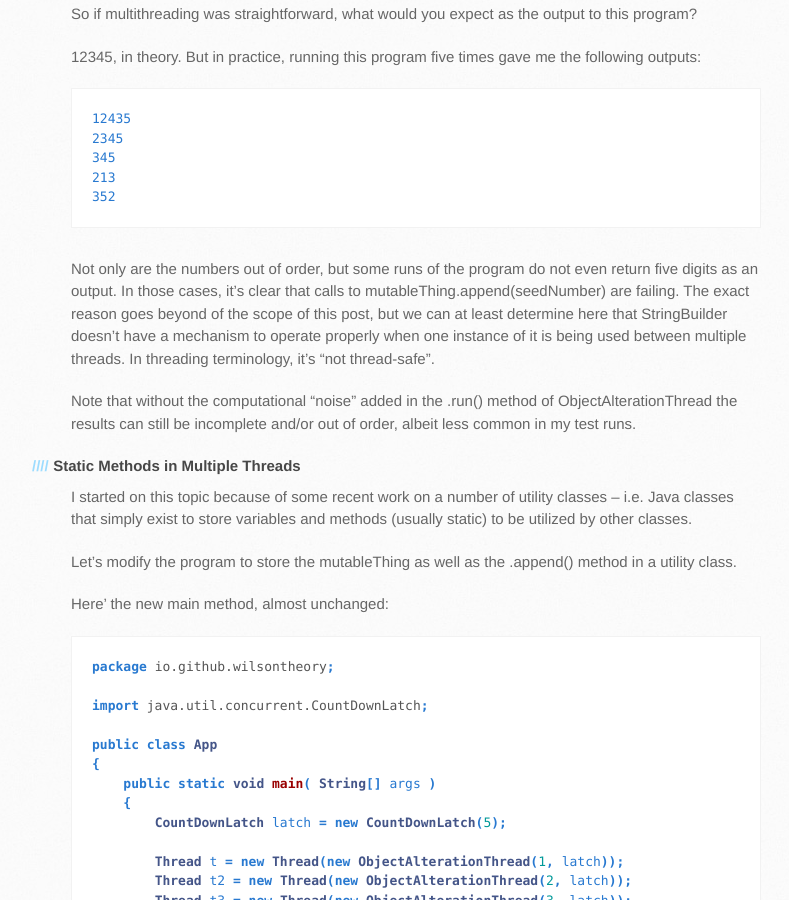
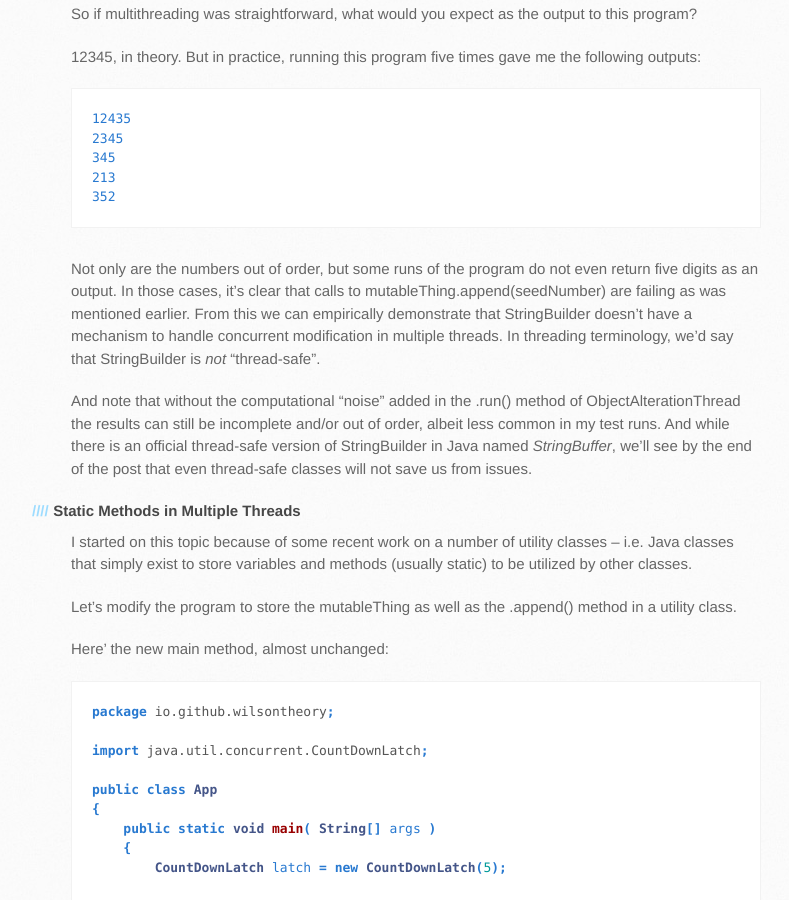
Before and after one commit to brianwilsongh/wilsontheory.github.io, a Jekyll site: the page built from _posts/2018-08-28-multithreading-controlled-chaos.markdown, in a window 1280 px wide and 900 px high, scrolled down 2758 px. Shown: the whole window, without its empty margins (99-888 px from the left). Built offline with Jekyll 4.4.1, drawn with Linux system fonts in a browser that asks for light colours.

Commit message:
Add a little more detail and mentioned StringBuff

````diff
--- a/_posts/2018-08-28-multithreading-controlled-chaos.markdown
+++ b/_posts/2018-08-28-multithreading-controlled-chaos.markdown
@@ -106,9 +106,9 @@ So if multithreading was straightforward, what would you expect as the output to
 213
 352
 ```
-Not only are the numbers out of order, but some runs of the program do not even return five digits as an output. In those cases, it's clear that calls to mutableThing.append(seedNumber) are failing. The exact reason goes beyond of the scope of this post, but we can at least determine here that StringBuilder doesn't have a mechanism to operate properly when one instance of it is being used between multiple threads. In threading terminology, it's "not thread-safe".
+Not only are the numbers out of order, but some runs of the program do not even return five digits as an output. In those cases, it's clear that calls to mutableThing.append(seedNumber) are failing as was mentioned earlier. From this we can empirically demonstrate that StringBuilder doesn't have a mechanism to handle concurrent modification in multiple threads. In threading terminology, we'd say that StringBuilder is *not* "thread-safe".
 
-Note that without the computational "noise" added in the .run() method of ObjectAlterationThread the results can still be incomplete and/or out of order, albeit less common in my test runs.
+And note that without the computational "noise" added in the .run() method of ObjectAlterationThread the results can still be incomplete and/or out of order, albeit less common in my test runs. And while there is an official thread-safe version of StringBuilder in Java named *StringBuffer*, we'll see by the end of the post that even thread-safe classes will not save us from issues.
 
 #### Static Methods in Multiple Threads
 
````
